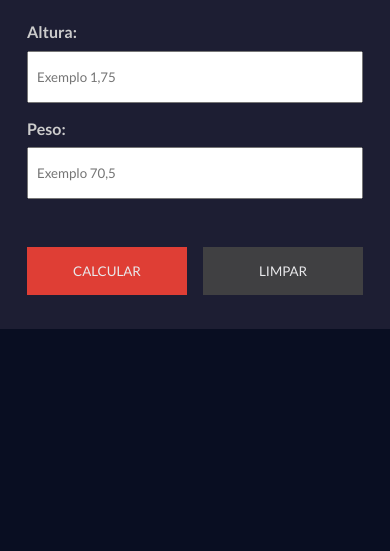
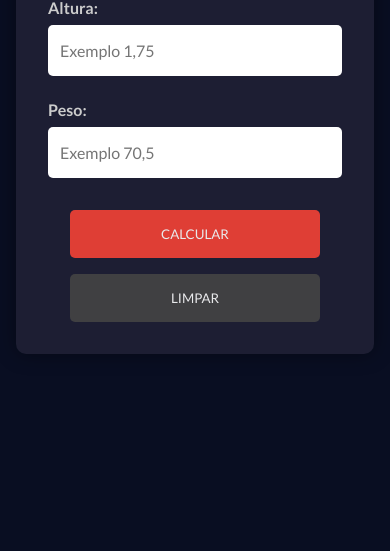
Before and after one commit to maycon363/calculadoraImc, a plain HTML site: page TelaInicial.html in a window 390 px wide. Shown: the part 293-844 px from the top of the page. Drawn offline with Linux system fonts and the light colour scheme.

Commit message:
Responsividade adicionada

```diff
--- a/css/visual.css
+++ b/css/visual.css
@@ -12,6 +12,7 @@
   align-items: center;
   min-height: 100vh;
   color: #fff;
+  padding: 1rem;
 }
 
 .hide {
@@ -19,57 +20,66 @@
 }
 
 .container {
-    min-width: 400px;
-    min-height: 400px;
+  width: 100%;
+  max-width: 500px;
   background-color: #1d1e33;
   padding: 2rem;
+  border-radius: 10px;
+  box-shadow: 0 0 20px rgba(0, 0, 0, 0.4);
 }
 
-  /* IMC e os Forms */
+/* Título */
 #calc-container h2 {
   text-align: center;
   margin-bottom: 2rem;
 }
 
+/* Inputs */
 .form-inputs {
   display: flex;
   flex-direction: column;
-    justify-content: space-between;
+  gap: 1.5rem;
 }
 
 .form-control {
   display: flex;
-    flex: 1;
   flex-direction: column;
-    margin-bottom: 1rem;
 }
 
 .form-control label {
   font-weight: bold;
-    margin-bottom: 0.6rem;
+  margin-bottom: 0.5rem;
   color: #ccc;
 }
 
 .form-control input {
-    padding: 1rem 0.5rem;
+  padding: 1rem 0.75rem;
+  border-radius: 5px;
+  border: none;
+  font-size: 1rem;
 }
 
+/* Botões */
 .action-control {
   display: flex;
-    justify-content: space-between;
+  flex-direction: column;
+  align-items: center;
   margin-top: 2rem;
   gap: 1rem;
 }
 
 button {
+  width: 100%;
+  max-width: 250px;
   text-transform: uppercase;
   padding: 1rem 1.5rem;
   background-color: #f44236;
   border: none;
+  border-radius: 5px;
   color: #fff;
   cursor: pointer;
   opacity: 0.9;
-    flex: 1;
+  transition: opacity 0.3s;
 }
 
 button:hover {
@@ -80,9 +90,12 @@
   background-color: #444;
 }
 
-  /* parte de Table */
+/* Resultados */
 #result-container {
   text-align: center;
+  display: flex;
+  flex-direction: column;
+  margin-top: 2rem;
 }
 
 #imc-number {
@@ -100,14 +113,9 @@
   color: #dfdfdf;
 }
 
-  #result-container {
-    display: flex;
-    flex-direction: column;
-  }
-
 #imc-table {
   margin: 1.5rem 0;
-    font-size: 0.8rem;
+  font-size: 0.9rem;
 }
 
 .table-header {
@@ -137,8 +145,10 @@
 
 #back-btn {
   align-self: center;
+  margin-top: 1rem;
 }
 
+/* Cores para classificações */
 .good {
   color: #12db34;
 }
```
Lines whose indentation alone changed are shown as unchanged.
